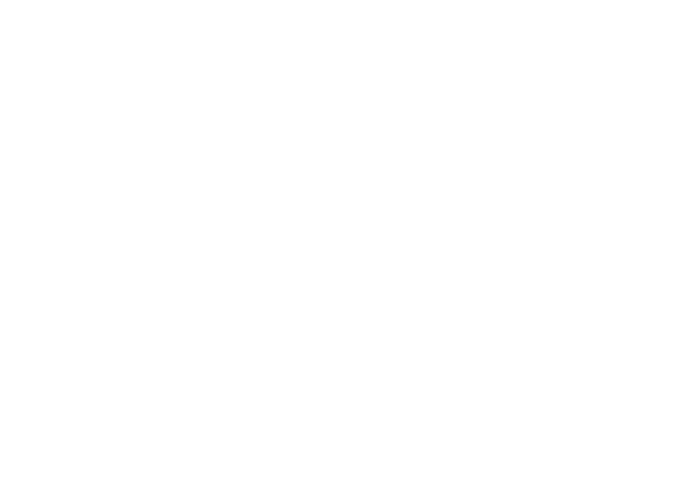
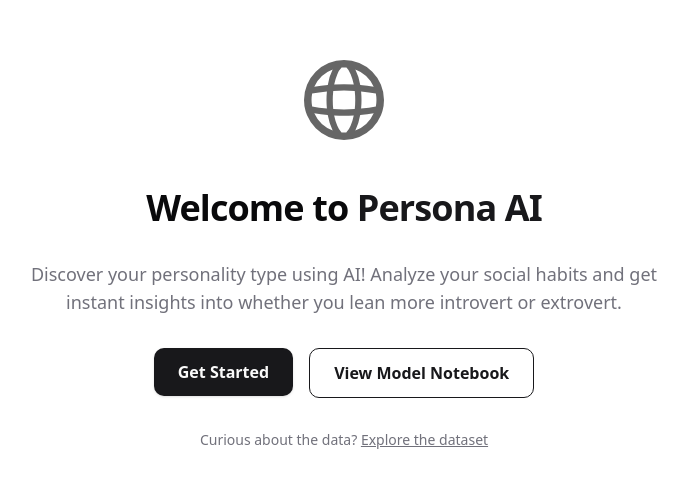
Before and after one commit to Amanbig/Introver-Extrovert, a Next.js app in the folder frontend/: page / in a window 1280 px wide. Shown: the part 145-628 px from the top of the page, without its empty margins (296-984 px from the left). Built offline with nearby package versions, Linux system fonts and the light colour scheme.

Commit message:
added home page hero section

```diff
--- a/frontend/src/app/page.tsx
+++ b/frontend/src/app/page.tsx
@@ -1,8 +1,47 @@
+import Link from "next/link";
 import Image from "next/image";
 
 export default function Home() {
   return (
-    <>
-    </>
+    <main className="min-h-screen flex flex-col items-center justify-center bg-background px-4">
+      <div className="max-w-2xl w-full text-center space-y-8 py-16">
+        <div className="flex justify-center">
+          <Image
+            src="/globe.svg"
+            alt="Persona AI Logo"
+            width={80}
+            height={80}
+            className="mb-4"
+            priority
+          />
+        </div>
+        <h1 className="text-4xl font-bold tracking-tight">
+          Welcome to <span className="text-primary">Persona AI</span>
+        </h1>
+        <p className="text-lg text-muted-foreground">
+          Discover your personality type using AI! Analyze your social habits and get instant insights into whether you lean more introvert or extrovert.
+        </p>
+        <div className="flex flex-col sm:flex-row gap-4 justify-center mt-8">
+          <Link href="/predict">
+            <button className="bg-primary text-primary-foreground px-6 py-3 rounded-lg font-semibold shadow hover:bg-primary/90 transition">
+              Get Started
+            </button>
+          </Link>
+          <Link href="/notebook">
+            <button className="border border-primary px-6 py-3 rounded-lg font-semibold text-primary hover:bg-primary/10 transition">
+              View Model Notebook
+            </button>
+          </Link>
+        </div>
+        <div className="mt-8 text-sm text-muted-foreground">
+          <span>
+            Curious about the data?{" "}
+            <Link href="/dataset" className="underline hover:text-primary">
+              Explore the dataset
+            </Link>
+          </span>
+        </div>
+      </div>
+    </main>
   );
 }
```
